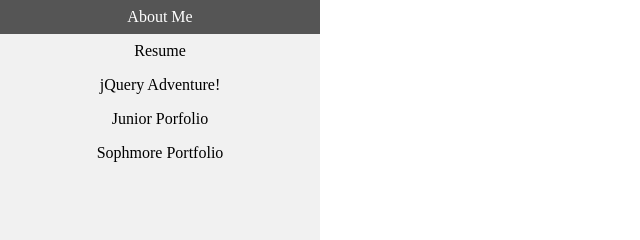
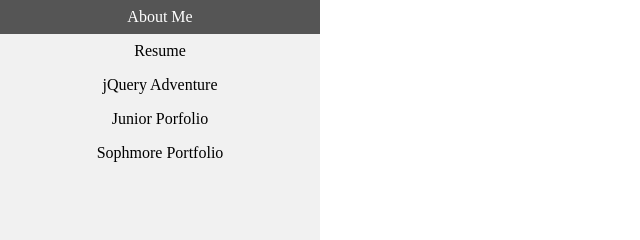
Before and after one commit to prinlim/seniorPortfolio.github.io, a plain HTML site: page index.html in a window 1280 px wide. Shown: the top 240 px of the page, 0-640 px from the left. Drawn offline with Linux system fonts and the light colour scheme.

Commit message:
Update index.html

```diff
--- a/index.html
+++ b/index.html
@@ -6,7 +6,6 @@
   <meta name="viewport" content="width=device-width">
   <title>replit</title>
   <link href="style.css" rel="stylesheet" type="text/css" />
-
 </head>
 
 <body>
@@ -14,12 +13,10 @@
   <ul>
 		<li><a href="" target="_blank">About Me</a></li>
 		<li><a href="https://docs.google.com/document/d/1LLwahsND02Eq8cvTe8F5yu_bR2BDa-MiXet3x9otoQg/edit?usp=sharing" target="_blank">Resume</a></li>
-		<li><a href="https://prinlim.github.io/Unit-6-Project" target="_blank"> jQuery Adventure!</a></li>
+		<li><a href="https://prinlim.github.io/Unit-6-Project" target="_blank">jQuery Adventure</a></li>
 		<li><a href="https://mypythonportfolioontheweb-princess-aleck1.pppython22-23.repl.co/" target="_blank">Junior Porfolio</a></li>
 		<li><a href="https://web-academy-2021-2022.princess-alecks.repl.co/" target="_blank">Sophmore Portfolio</a></li>
 	</ul>
-
-
 </body>
 
 </html>
```
